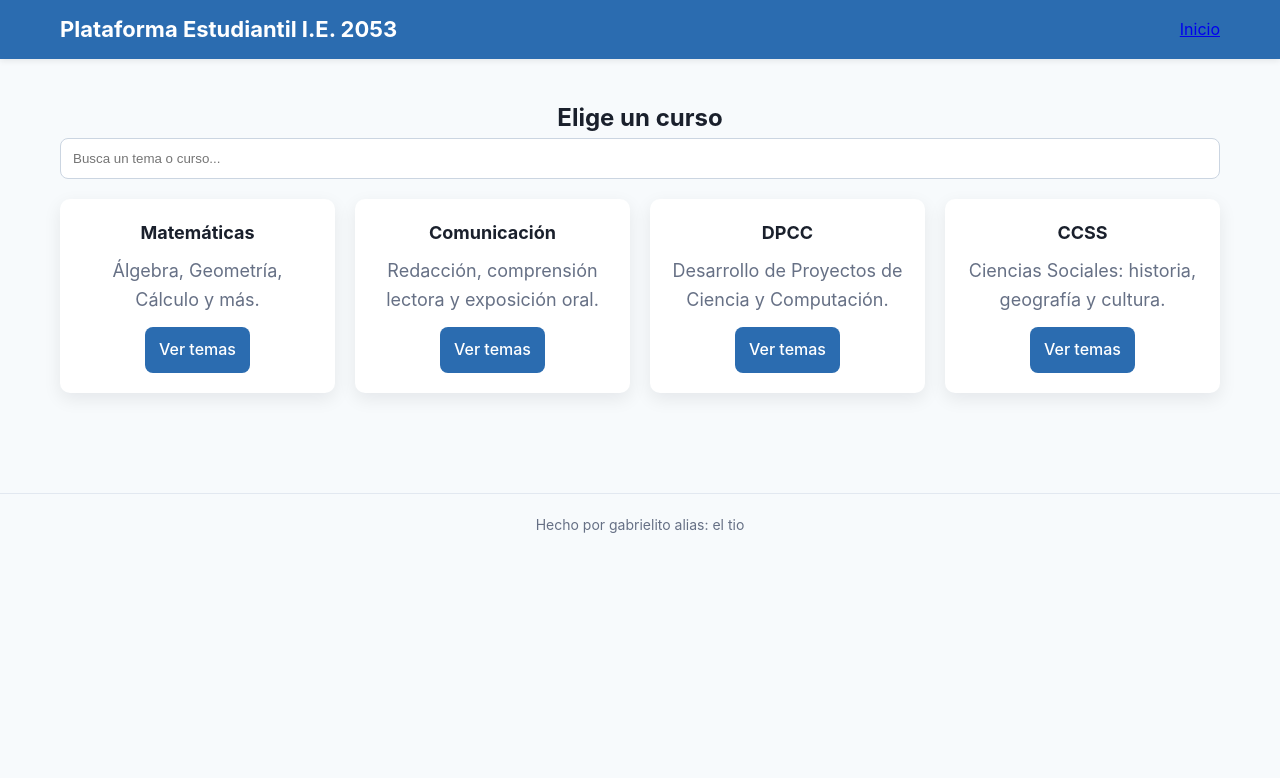
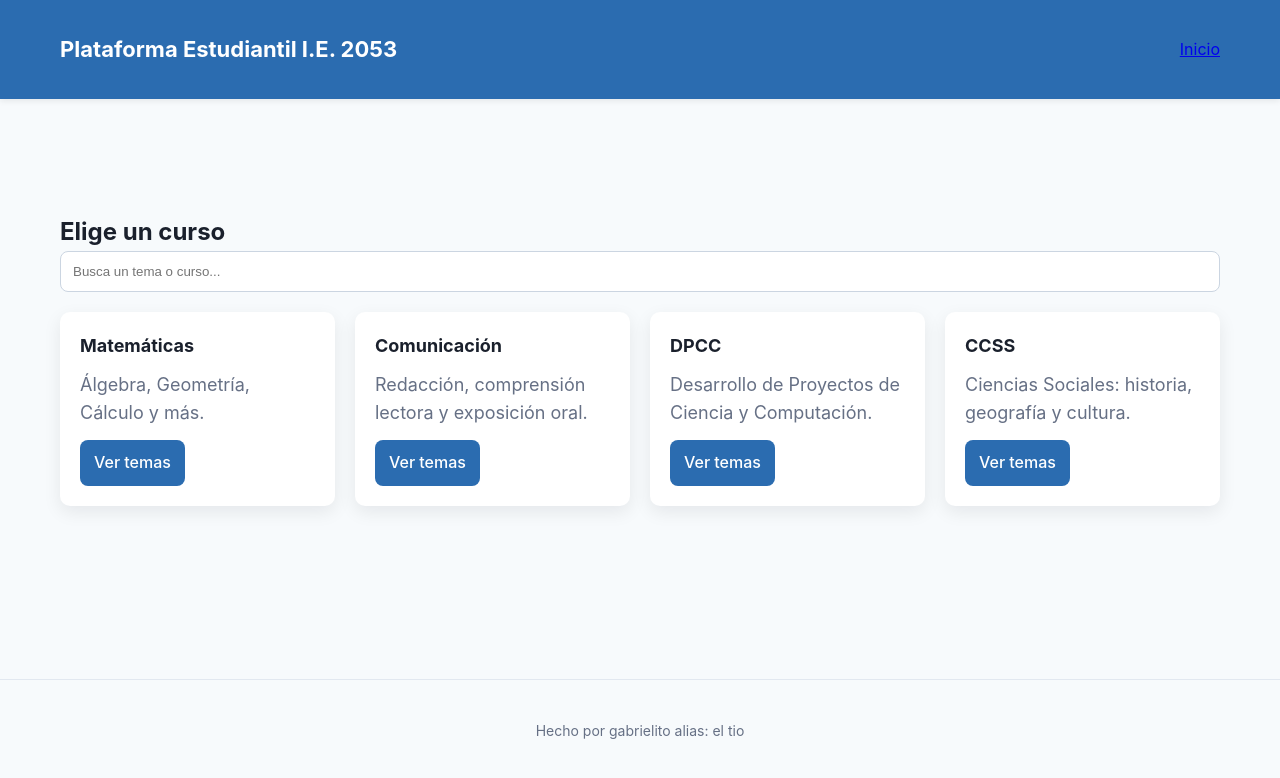
Before and after one commit to drnozzxkm/pagina-estudiantes, a Flask app: page / in a window 1280 px wide. Shown: the top 778 px of the page. Run offline with Flask 2, Linux system fonts and the light colour scheme.

Commit message:
actualización de html

```diff
--- a/static/styles.css
+++ b/static/styles.css
@@ -17,16 +17,19 @@ body {
   background: var(--fondo);
   color: var(--texto);
   line-height: 1.6;
-  min-height: 100vh;
+  min-height: 100vh; /* página completa */
+  margin: 0;
 }
 
 /* ---- CONTENEDOR ---- */
 .contenedor {
   width: 100%;
-  max-width: 1200px;   /* aumenté de 980px a 1200px */
+  max-width: 1200px;
   margin: 0 auto;
-  padding: 0 20px;     /* padding lateral para que no choque con los bordes */
+  padding: 20px;
 }
+
+
 
 /* ---- HEADER ---- */
 .site-header {
@@ -66,9 +69,13 @@ body {
 
 /* ---- HERO ---- */
 .hero {
-  padding: 40px 0;
-  text-align: center;
+  padding: 80px 0; /* antes 24px, ahora más grande */
+  min-height: 60vh; /* ocupa un 60% de la altura de la pantalla */
+  display: flex;
+  flex-direction: column;
+  justify-content: center;
 }
+
 
 .hero h1 {
   font-size: 32px;
```
